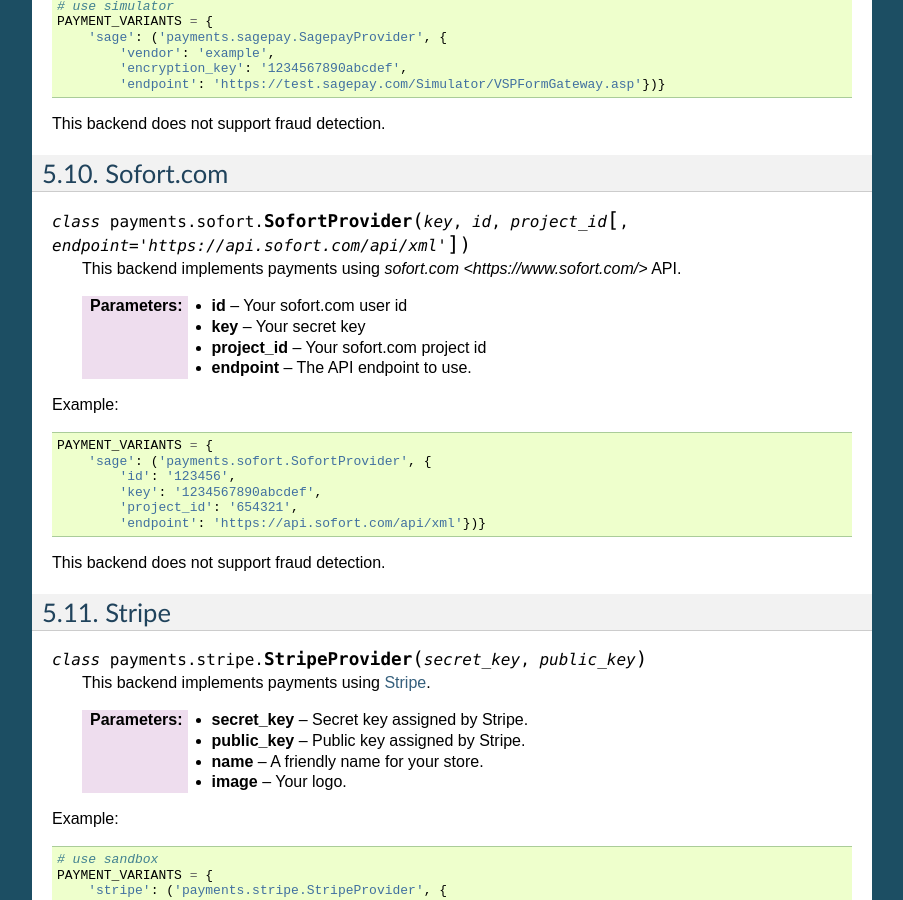
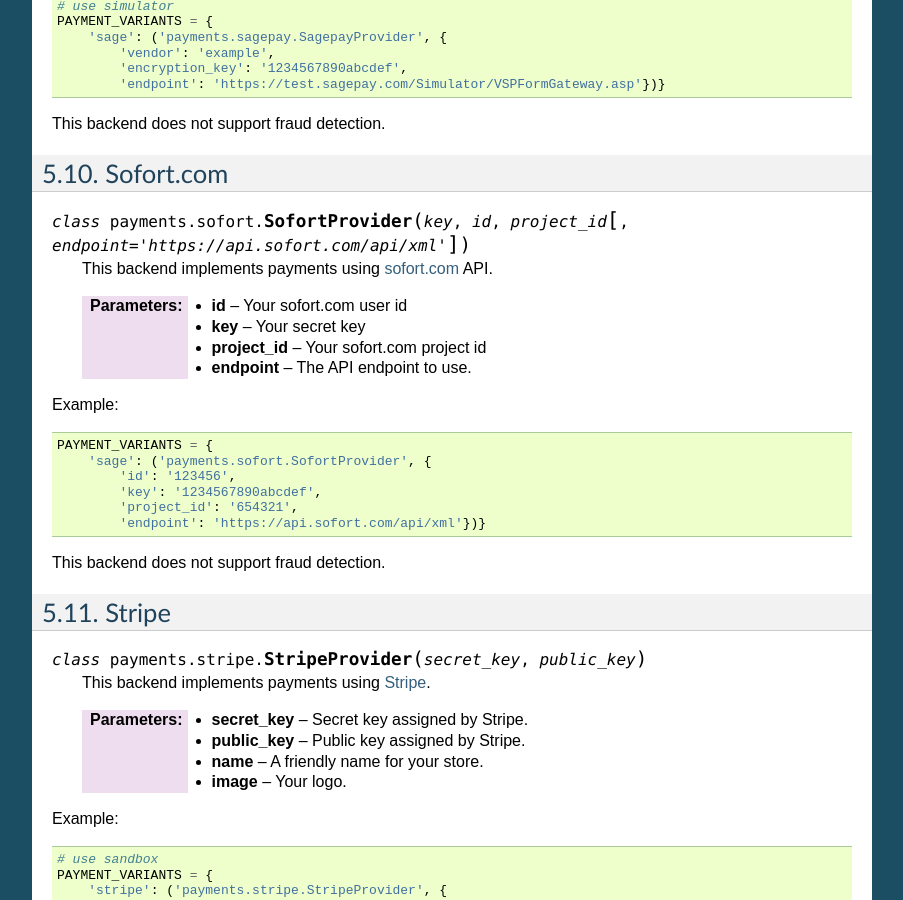
Before and after one commit to jazzband/django-payments, a Sphinx documentation site: the page built from doc/modules.rst, in a window 1280 px wide and 900 px high, scrolled down 4854 px. Shown: the whole window, without its empty margins (198-1101 px from the left). Built offline with Sphinx 7.4.7, drawn with Linux system fonts in a browser that asks for light colours.

Commit message:
Fix display of sofort.com link

```diff
--- a/doc/modules.rst
+++ b/doc/modules.rst
@@ -262,7 +262,7 @@
 
 .. class:: payments.sofort.SofortProvider(key, id, project_id[, endpoint='https://api.sofort.com/api/xml'])
 
-   This backend implements payments using `sofort.com <https://www.sofort.com/>` API.
+   This backend implements payments using `sofort.com <https://www.sofort.com/>`_ API.
 
    :param id: Your sofort.com user id
    :param key: Your secret key
```
